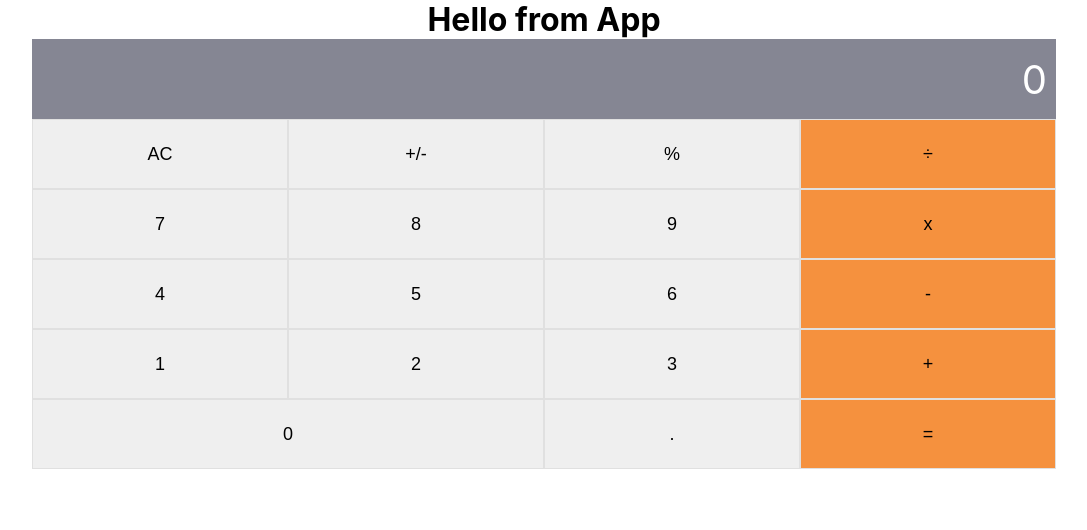
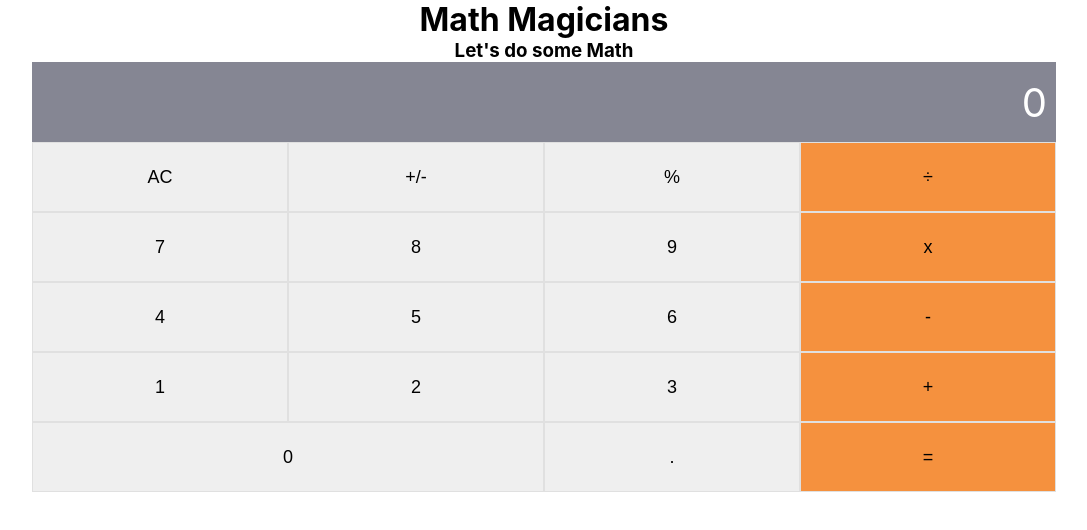
Before and after one commit to AlaaAlsalem/MathMagicians, a React (Create React App) app: page / in a window 1280 px wide. Shown: the top 530 px of the page, without its empty margins (96-1183 px from the left). Built offline with nearby package versions, Linux system fonts and the light colour scheme.

Commit message:
Add Calculator component

```diff
--- a/src/App.js
+++ b/src/App.js
@@ -1,15 +1,12 @@
 import React from 'react';
 import './App.css';
-import Calculater from './Components/Calculater';
+import Calculator from './pages/Calculator';
 
 class App extends React.PureComponent {
   render() {
     return (
       <div className="App">
-        <h1>
-          Hello from App
-        </h1>
-        <Calculater />
+        <Calculator />
 
       </div>
     );
--- /dev/null
+++ b/src/pages/Calculator.js
@@ -0,0 +1,18 @@
+import Calculater from '../Components/Calculater'
+
+const Calculator = () => {
+
+    return (
+        <div>
+            <div>
+                <h1>Math Magicians </h1>
+                <h3> Let's do some Math</h3>
+            </div>
+            <div>
+                <Calculater/>
+            </div>
+        </div>
+    )
+}
+
+export default Calculator
--- a/src/pages/Home.js
+++ b/src/pages/Home.js
@@ -20,3 +20,5 @@ const Home = () => {
         </div>
     )
 }
+
+export default Home;
```
